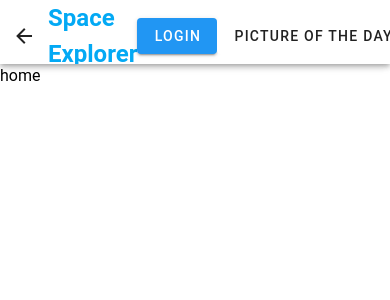
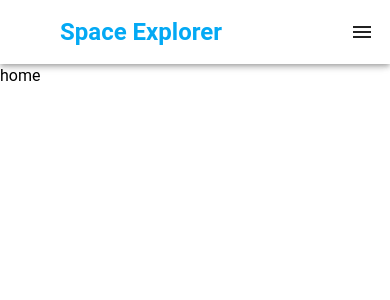
Before and after one commit to berkcambaz/space-explorer, a Vue app in the folder web/: page /home in a window 390 px wide. Shown: the top 300 px of the page. Built offline with nearby package versions, Linux system fonts and the light colour scheme.

Commit message:
Make app bar more responsive & hide/show back button

```diff
--- a/web/src/App.vue
+++ b/web/src/App.vue
@@ -1,13 +1,15 @@
 <script setup lang="ts">
 import { computed } from 'vue';
+import type { StyleValue } from 'vue';
 import { RouterView, useRouter } from 'vue-router'
 import { useDisplay } from "vuetify";
 
 const display = useDisplay();
 const router = useRouter();
 
+const backButtonStyle = computed((): StyleValue => router.currentRoute.value.name === "home" ? { visibility: "hidden" } : {})
 const pictureOfTheDayClass = computed(() => ({ "text-blue-lighten-1": router.currentRoute.value.name === "picture-of-the-day" }))
-const youOnEarthdClass = computed(() => ({ "text-blue-lighten-1": router.currentRoute.value.name === "you-on-earth" }))
+const youOnEarthClass = computed(() => ({ "text-blue-lighten-1": router.currentRoute.value.name === "you-on-earth" }))
 const earthEnhancedClass = computed(() => ({ "text-blue-lighten-1": router.currentRoute.value.name === "earth-enhanced" }))
 
 </script>
@@ -16,29 +18,38 @@ const earthEnhancedClass = computed(() => ({ "text-blue-lighten-1": router.curre
   <VLayout>
     <VAppBar>
       <VSheet class="ma-auto d-flex flex-1-1 flex-row justify-space-between" :max-width="display.thresholds.value.md">
+
         <VSheet class="d-flex align-center">
-          <VBtn icon="mdi-arrow-left" @click="router.go(-1)" />
+          <VBtn :style="backButtonStyle" class="v-hidden ma-1" icon="mdi-arrow-left" @click="router.go(-1)" />
 
-          <RouterLink to="/home" class="text-decoration-none text-light-blue">
+          <RouterLink to="/home" class="ma-1 text-decoration-none text-light-blue">
             <h2>Space Explorer</h2>
           </RouterLink>
         </VSheet>
 
-        <VSheet class="d-flex align-center">
-          <VBtn color="blue" variant="elevated">Login</VBtn>
+        <VSheet v-if="display.smAndUp.value" class="d-flex align-center">
+          <VBtn class="ma-1" color="blue" variant="elevated" prepend-icon="mdi-login">Login</VBtn>
 
-          <RouterLink to="/picture-of-the-day">
-            <VBtn variant="flat" :class="pictureOfTheDayClass">Picture of the Day</VBtn>
+          <RouterLink to="/picture-of-the-day" class="ma-1">
+            <VBtn v-if="display.mdAndUp.value" variant="flat" :class="pictureOfTheDayClass">Picture of the Day</VBtn>
+            <VBtn v-else icon="mdi-earth" variant="flat" :class="pictureOfTheDayClass" />
           </RouterLink>
 
-          <RouterLink to="/you-on-earth">
-            <VBtn variant="flat" :class="youOnEarthdClass">You on Earth</VBtn>
+          <RouterLink to="/you-on-earth" class="ma-1">
+            <VBtn v-if="display.mdAndUp.value" variant="flat" :class="youOnEarthClass">You on Earth</VBtn>
+            <VBtn v-else icon="mdi-map-marker" variant="flat" :class="youOnEarthClass" />
           </RouterLink>
 
-          <RouterLink to="/earth-enhanced">
-            <VBtn variant="flat" :class="earthEnhancedClass">Earth Enhanced</VBtn>
+          <RouterLink to="/earth-enhanced" class="ma-1">
+            <VBtn v-if="display.mdAndUp.value" variant="flat" :class="earthEnhancedClass">Earth Enhanced</VBtn>
+            <VBtn v-else icon="mdi-earth-plus" variant="flat" :class="earthEnhancedClass" />
           </RouterLink>
         </VSheet>
+
+        <VSheet v-else>
+          <VBtn icon="mdi-menu" class="ma-1" />
+        </VSheet>
+
       </VSheet>
     </VAppBar>
 
```
